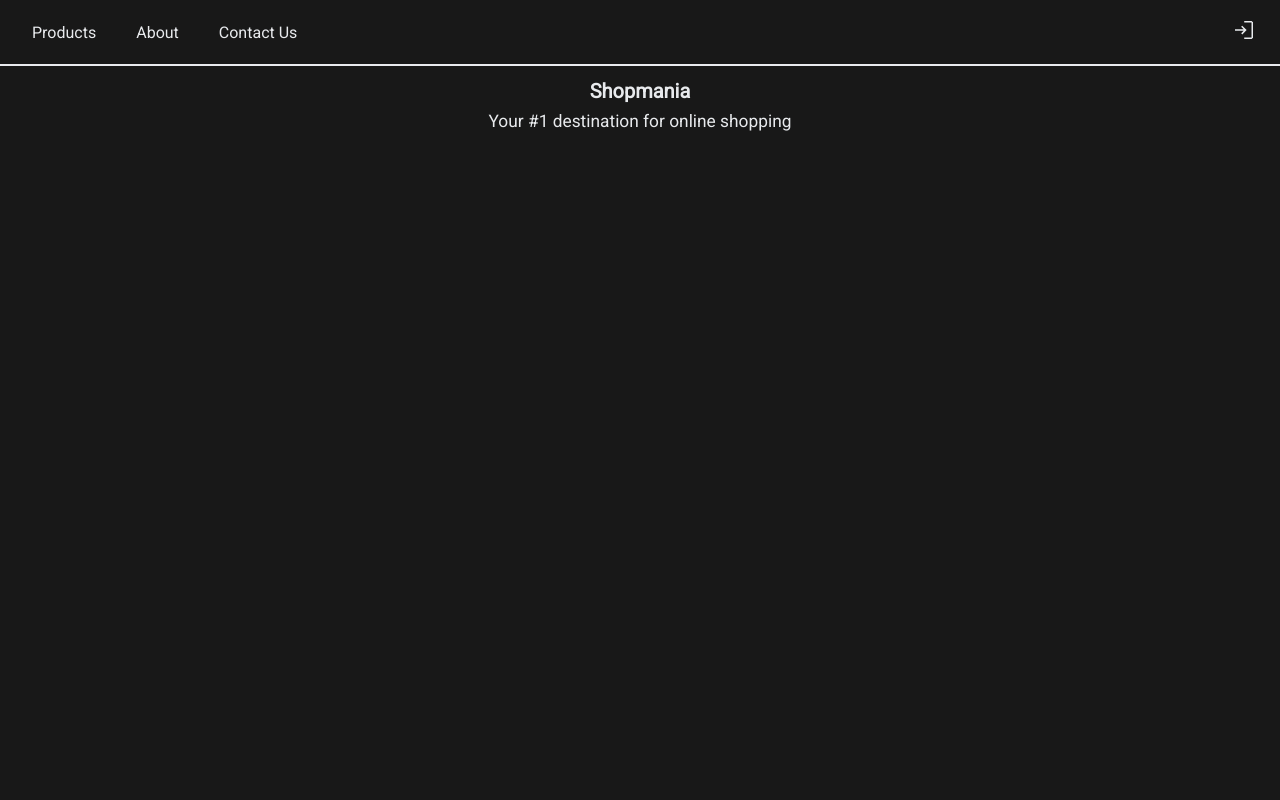
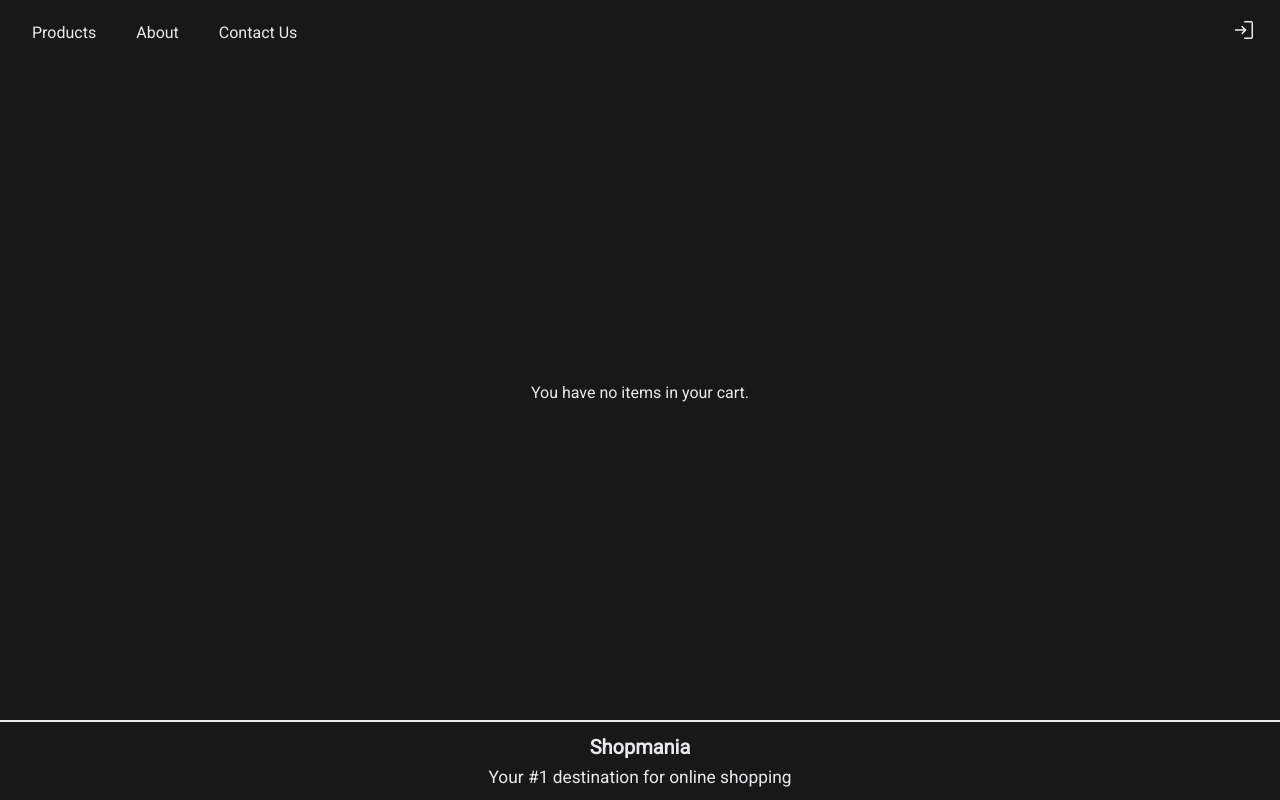
Before and after one commit to abdel-17/shopmania, a React (Vite) app: page /cart in a window 1280 px wide. Built offline with nearby package versions, Linux system fonts and the light colour scheme; no server answers.

Commit message:
Added a placeholder cart screen

```diff
--- a/src/App.tsx
+++ b/src/App.tsx
@@ -3,6 +3,7 @@ import Index from "./pages/index/Index";
 import Login from "./pages/login/Login";
 import Contact from "./pages/contact/Contact";
 import Root from "./pages/Root";
+import Cart from "./pages/cart/Cart";
 
 function App() {
   return (
@@ -12,6 +13,7 @@ function App() {
           <Route index element={<Index />} />
           <Route path="/login" element={<Login />} />
           <Route path="/contact" element={<Contact />} />
+          <Route path="/cart" element={<Cart />} />
         </Routes>
       </Root>
     </BrowserRouter>
--- /dev/null
+++ b/src/pages/cart/Cart.tsx
@@ -0,0 +1,5 @@
+function Cart() {
+  return <div className="fullscreen centered">You have no items in your cart.</div>;
+}
+
+export default Cart;
```
